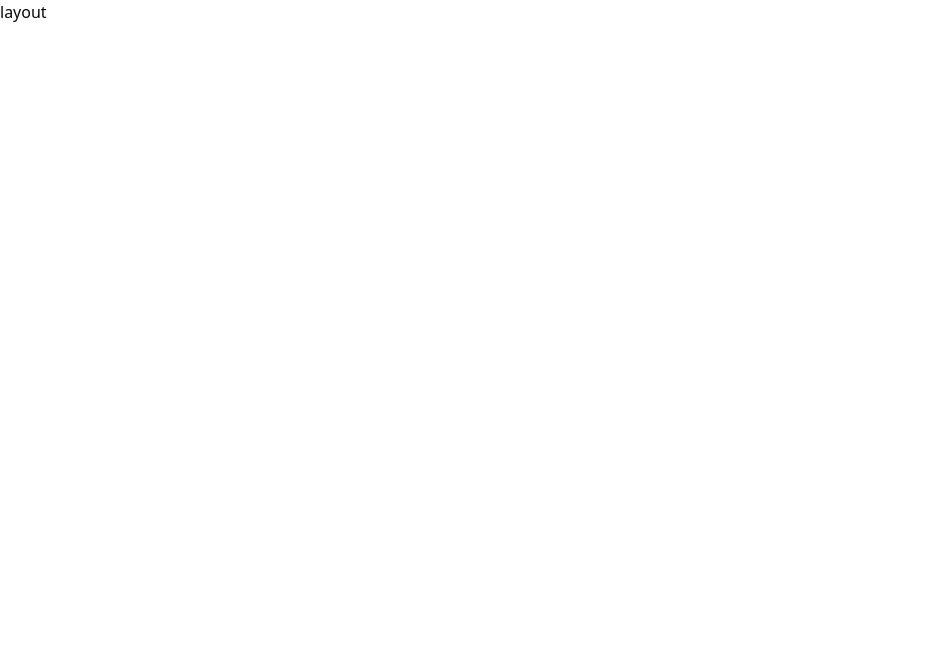
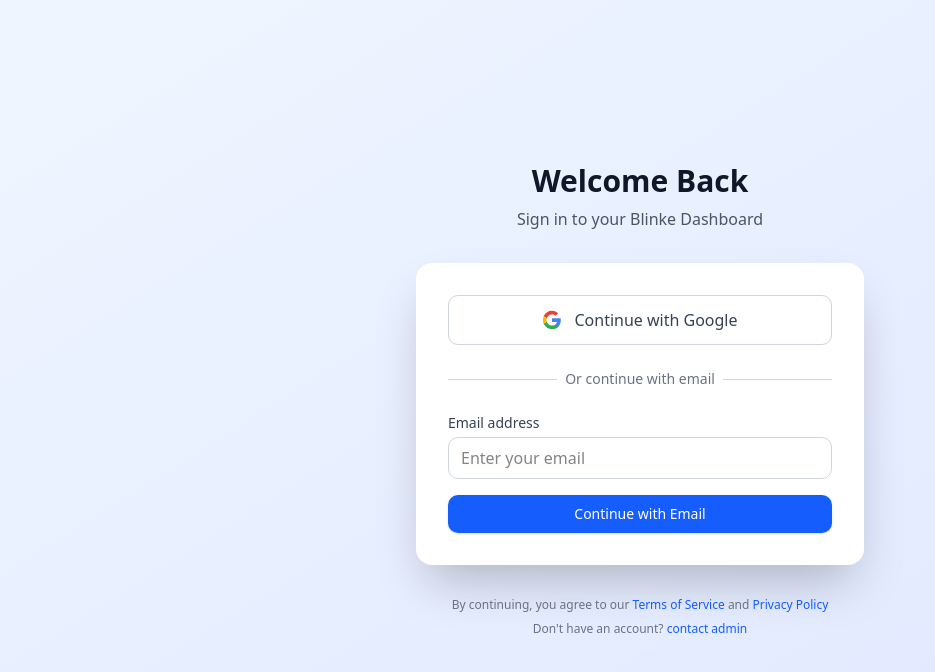
Before and after one commit to Wouessi-Incorporated/Blinke-Equity_dashboard-, a Next.js app: page /login in a window 1280 px wide. Shown: the top 672 px of the page, without its empty margins (0-935 px from the left). Built offline with nearby package versions, Linux system fonts and the light colour scheme.

Commit message:
feat: integrate next-auth for authentication
- Added next-auth dependency
- Implemented Google sign-in
- Created login page

```diff
--- a/package.json
+++ b/package.json
@@ -15,6 +15,7 @@
     "clsx": "^2.1.1",
     "lucide-react": "^0.544.0",
     "next": "15.5.4",
+    "next-auth": "^4.24.11",
     "react": "19.1.0",
     "react-dom": "19.1.0",
     "tailwind-merge": "^3.3.1"
--- a/src/app/(auth)/layout.tsx
+++ /dev/null
@@ -1,7 +0,0 @@
-import React from 'react'
-
-export default function layout() {
-  return (
-    <div>layout</div>
-  )
-}
--- a/src/app/(auth)/login/page.tsx
+++ b/src/app/(auth)/login/page.tsx
@@ -1,7 +1,100 @@
-import React from 'react'
+'use client';
 
-export default function page() {
+import { signIn } from 'next-auth/react';
+
+export default function Login() {
+  const handleGoogleSignIn = () => {
+    signIn('google', { callbackUrl: '/dashboard' });
+  };
+
   return (
-    <div>page</div>
-  )
+    <div className="min-h-screen bg-gradient-to-br from-blue-50 to-indigo-100 dark:from-gray-900 dark:to-gray-800 flex items-center justify-center p-4">
+      <div className="max-w-md w-full space-y-8">
+        <div className="text-center">
+          <h1 className="text-3xl font-bold text-gray-900 dark:text-white mb-2">
+            Welcome Back
+          </h1>
+          <p className="text-gray-600 dark:text-gray-400">
+            Sign in to your Blinke Dashboard
+          </p>
+        </div>
+        <div className="bg-white dark:bg-gray-800 shadow-2xl rounded-2xl p-8 space-y-6">
+          <button
+            onClick={handleGoogleSignIn}
+            className="w-full flex items-center justify-center gap-3 px-4 py-3 border border-gray-300 dark:border-gray-600 rounded-lg text-gray-700 dark:text-gray-300 bg-white dark:bg-gray-700 hover:bg-gray-50 dark:hover:bg-gray-600 transition-colors duration-200 font-medium"
+          >
+            <svg className="w-5 h-5" viewBox="0 0 24 24">
+              <path
+                fill="#4285F4"
+                d="M22.56 12.25c0-.78-.07-1.53-.2-2.25H12v4.26h5.92c-.26 1.37-1.04 2.53-2.21 3.31v2.77h3.57c2.08-1.92 3.28-4.74 3.28-8.09z"
+              />
+              <path
+                fill="#34A853"
+                d="M12 23c2.97 0 5.46-.98 7.28-2.66l-3.57-2.77c-.98.66-2.23 1.06-3.71 1.06-2.86 0-5.29-1.93-6.16-4.53H2.18v2.84C3.99 20.53 7.7 23 12 23z"
+              />
+              <path
+                fill="#FBBC05"
+                d="M5.84 14.09c-.22-.66-.35-1.36-.35-2.09s.13-1.43.35-2.09V7.07H2.18C1.43 8.55 1 10.22 1 12s.43 3.45 1.18 4.93l2.85-2.22.81-.62z"
+              />
+              <path
+                fill="#EA4335"
+                d="M12 5.38c1.62 0 3.06.56 4.21 1.64l3.15-3.15C17.45 2.09 14.97 1 12 1 7.7 1 3.99 3.47 2.18 7.07l3.66 2.84c.87-2.6 3.3-4.53 6.16-4.53z"
+              />
+            </svg>
+            Continue with Google
+          </button>
+          <div className="relative">
+            <div className="absolute inset-0 flex items-center">
+              <div className="w-full border-t border-gray-300 dark:border-gray-600" />
+            </div>
+            <div className="relative flex justify-center text-sm">
+              <span className="px-2 bg-white dark:bg-gray-800 text-gray-500">
+                Or continue with email
+              </span>
+            </div>
+          </div>
+          <form className="space-y-4">
+            <div>
+              <label htmlFor="email" className="block text-sm font-medium text-gray-700 dark:text-gray-300 mb-1">
+                Email address
+              </label>
+              <input
+                id="email"
+                name="email"
+                type="email"
+                autoComplete="email"
+                required
+                className="w-full px-3 py-2 border border-gray-300 dark:border-gray-600 rounded-lg focus:outline-none focus:ring-2 focus:ring-blue-500 focus:border-transparent dark:bg-gray-700 dark:text-white"
+                placeholder="Enter your email"
+              />
+            </div>
+            <button
+              type="submit"
+              className="w-full flex justify-center py-2 px-4 border border-transparent rounded-lg shadow-sm text-sm font-medium text-white bg-blue-600 hover:bg-blue-700 focus:outline-none focus:ring-2 focus:ring-offset-2 focus:ring-blue-500 transition-colors duration-200"
+            >
+              Continue with Email
+            </button>
+          </form>
+        </div>
+        <div className="text-center space-y-2">
+          <p className="text-xs text-gray-500 dark:text-gray-400">
+            By continuing, you agree to our{' '}
+            <a href="#" className="text-blue-600 hover:text-blue-500 dark:text-blue-400">
+              Terms of Service
+            </a>{' '}
+            and{' '}
+            <a href="#" className="text-blue-600 hover:text-blue-500 dark:text-blue-400">
+              Privacy Policy
+            </a>
+          </p>
+          <p className="text-xs text-gray-500 dark:text-gray-400">
+            Don&apos;t have an account?{' '}
+            <a href="#" className="text-blue-600 hover:text-blue-500 dark:text-blue-400">
+              contact admin
+            </a>
+          </p>
+        </div>
+      </div>
+    </div>
+  );
 }
--- a/src/app/(dashboard)/employees/[id]/page.tsx
+++ b/src/app/(dashboard)/employees/[id]/page.tsx
@@ -0,0 +1,7 @@
+import React from 'react'
+
+export default function page() {
+  return (
+    <div>page</div>
+  )
+}
--- a/src/app/error.tsx
+++ b/src/app/error.tsx
@@ -1,3 +1,4 @@
+"use client"
 import React from 'react'
 
 export default function error() {
--- a/src/app/not-found.tsx
+++ b/src/app/not-found.tsx
@@ -0,0 +1,7 @@
+import React from 'react'
+
+export default function notfound() {
+  return (
+    <div>not-found</div>
+  )
+}
--- a/src/app/page.tsx
+++ b/src/app/page.tsx
@@ -1,103 +1,22 @@
-import Image from "next/image";
+import Link from "next/link";
 
 export default function Home() {
   return (
     <div className="font-sans grid grid-rows-[20px_1fr_20px] items-center justify-items-center min-h-screen p-8 pb-20 gap-16 sm:p-20">
       <main className="flex flex-col gap-[32px] row-start-2 items-center sm:items-start">
-        <Image
-          className="dark:invert"
-          src="/next.svg"
-          alt="Next.js logo"
-          width={180}
-          height={38}
-          priority
-        />
-        <ol className="font-mono list-inside list-decimal text-sm/6 text-center sm:text-left">
-          <li className="mb-2 tracking-[-.01em]">
-            Get started by editing{" "}
-            <code className="bg-black/[.05] dark:bg-white/[.06] font-mono font-semibold px-1 py-0.5 rounded">
-              src/app/page.tsx
-            </code>
-            .
-          </li>
-          <li className="tracking-[-.01em]">
-            Save and see your changes instantly.
-          </li>
-        </ol>
+        <h1 className="text-4xl font-bold text-center sm:text-left">
+          Welcome to Brinke Equity Dashboard
+        </h1>
 
         <div className="flex gap-4 items-center flex-col sm:flex-row">
-          <a
+          <Link
             className="rounded-full border border-solid border-transparent transition-colors flex items-center justify-center bg-foreground text-background gap-2 hover:bg-[#383838] dark:hover:bg-[#ccc] font-medium text-sm sm:text-base h-10 sm:h-12 px-4 sm:px-5 sm:w-auto"
-            href="https://vercel.com/new?utm_source=create-next-app&utm_medium=appdir-template-tw&utm_campaign=create-next-app"
-            target="_blank"
-            rel="noopener noreferrer"
+            href="/login"
           >
-            <Image
-              className="dark:invert"
-              src="/vercel.svg"
-              alt="Vercel logomark"
-              width={20}
-              height={20}
-            />
-            Deploy now
-          </a>
-          <a
-            className="rounded-full border border-solid border-black/[.08] dark:border-white/[.145] transition-colors flex items-center justify-center hover:bg-[#f2f2f2] dark:hover:bg-[#1a1a1a] hover:border-transparent font-medium text-sm sm:text-base h-10 sm:h-12 px-4 sm:px-5 w-full sm:w-auto md:w-[158px]"
-            href="https://nextjs.org/docs?utm_source=create-next-app&utm_medium=appdir-template-tw&utm_campaign=create-next-app"
-            target="_blank"
-            rel="noopener noreferrer"
-          >
-            Read our docs
-          </a>
+            Get Started
+          </Link>
         </div>
       </main>
-      <footer className="row-start-3 flex gap-[24px] flex-wrap items-center justify-center">
-        <a
-          className="flex items-center gap-2 hover:underline hover:underline-offset-4"
-          href="https://nextjs.org/learn?utm_source=create-next-app&utm_medium=appdir-template-tw&utm_campaign=create-next-app"
-          target="_blank"
-          rel="noopener noreferrer"
-        >
-          <Image
-            aria-hidden
-            src="/file.svg"
-            alt="File icon"
-            width={16}
-            height={16}
-          />
-          Learn
-        </a>
-        <a
-          className="flex items-center gap-2 hover:underline hover:underline-offset-4"
-          href="https://vercel.com/templates?framework=next.js&utm_source=create-next-app&utm_medium=appdir-template-tw&utm_campaign=create-next-app"
-          target="_blank"
-          rel="noopener noreferrer"
-        >
-          <Image
-            aria-hidden
-            src="/window.svg"
-            alt="Window icon"
-            width={16}
-            height={16}
-          />
-          Examples
-        </a>
-        <a
-          className="flex items-center gap-2 hover:underline hover:underline-offset-4"
-          href="https://nextjs.org?utm_source=create-next-app&utm_medium=appdir-template-tw&utm_campaign=create-next-app"
-          target="_blank"
-          rel="noopener noreferrer"
-        >
-          <Image
-            aria-hidden
-            src="/globe.svg"
-            alt="Globe icon"
-            width={16}
-            height={16}
-          />
-          Go to nextjs.org →
-        </a>
-      </footer>
     </div>
   );
 }
```
Also changed, not shown: 1 other file (tests, documents, lock files or other folders).
